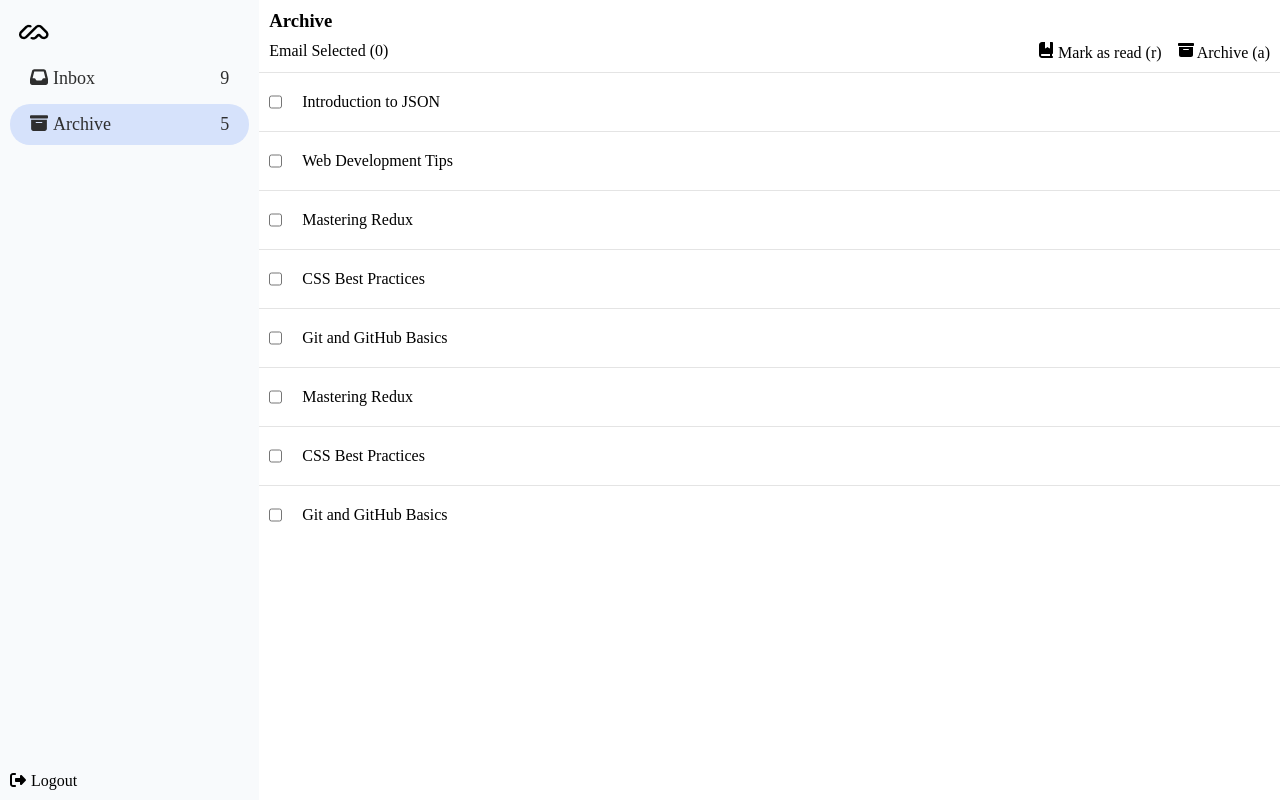
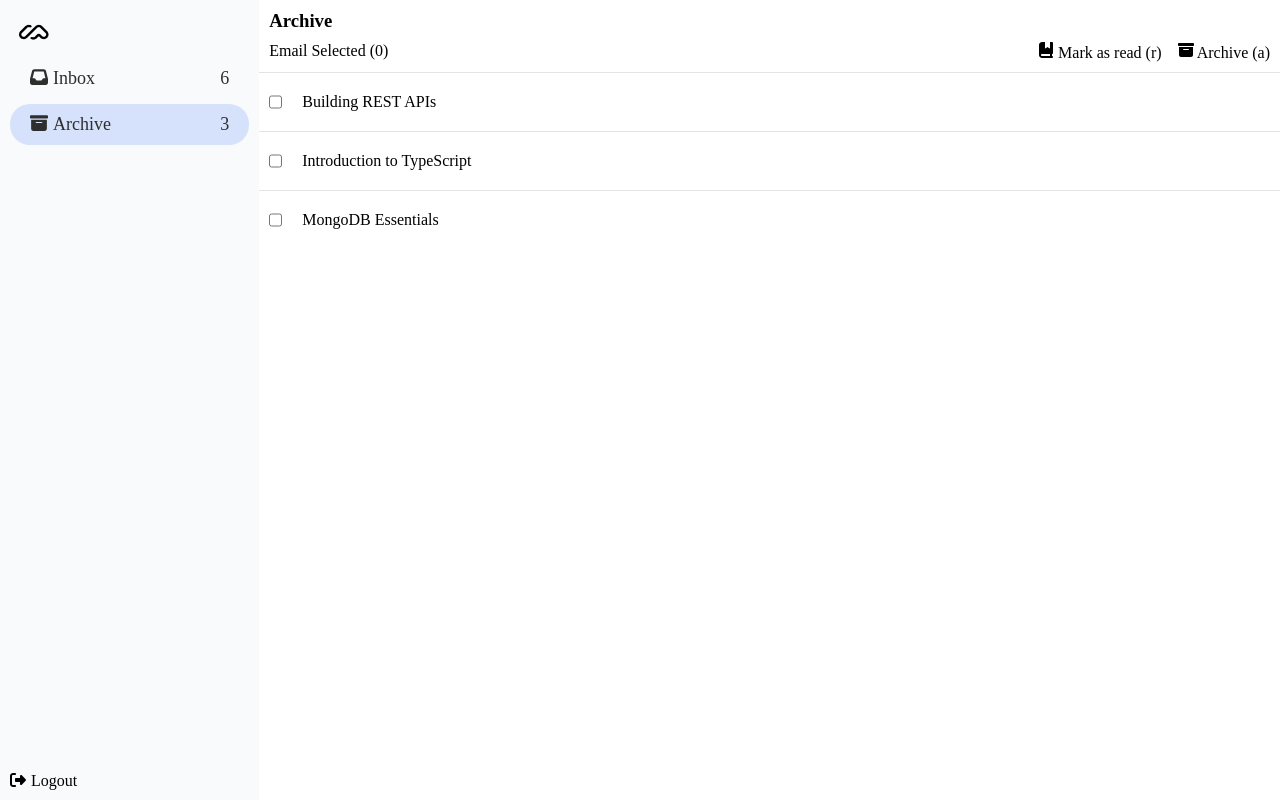
Before and after one commit to ashaansojib/non-ai-task, a Next.js app: page /archive in a window 1280 px wide. Built offline with nearby package versions, Linux system fonts and the light colour scheme.

Commit message:
implement redux and show data also select funct complete

```diff
--- a/app/archive/page.tsx
+++ b/app/archive/page.tsx
@@ -1,20 +1,17 @@
 "use client";
-import React, { useEffect, useState } from "react";
+import React, { useState } from "react";
 import EmailCard from "../components/EmailCard";
 import { Emails } from "@/global-interfaces";
 import { FaBookBookmark, FaBoxArchive } from "react-icons/fa6";
+import { useAllEmailsQuery } from "../redux/features/EmailsApi";
 
 const ArchivePage: React.FC = () => {
-  const [emails, setEmails] = useState<Emails[]>([]);
-  const [selectEmail, setSelectEmail] = useState<number>(0);
+  const { data: email = [], isLoading } = useAllEmailsQuery();
+  const filterArchive = email?.filter((item) => item.label === "archive");
+  const [selectEmail, setSelectEmail] = useState(0);
 
-  useEffect(() => {
-    fetch("/fake.json")
-      .then((res) => res.json())
-      .then((data) => setEmails(data));
-  }, []);
-  const handleSelect = (id: number) => {
-    setSelectEmail(selectEmail + id);
+  const handleSelect = (data: any) => {
+    setSelectEmail(data === true ? selectEmail + 1 : selectEmail - 1);
   };
 
   return (
@@ -23,14 +20,21 @@ const ArchivePage: React.FC = () => {
       <div className="content-header">
         <p>Email Selected ({selectEmail})</p>
         <div className="options">
-          <p><FaBookBookmark /> Mark as read (r)</p>
-          <p><FaBoxArchive /> Archive (a)</p>
+          <p>
+            <FaBookBookmark /> Mark as read (r)
+          </p>
+          <p>
+            <FaBoxArchive /> Archive (a)
+          </p>
         </div>
       </div>
-      {/* Render email list */}
-      {emails.map((item: Emails) => (
-        <EmailCard key={item.id} item={item} handleSelect={handleSelect} />
-      ))}
+      {isLoading ? (
+        <p>Loading</p>
+      ) : (
+        filterArchive.map((item: Emails) => (
+          <EmailCard key={item.id} item={item} handleSelect={handleSelect} />
+        ))
+      )}
     </div>
   );
 };
--- a/app/components/Aside.tsx
+++ b/app/components/Aside.tsx
@@ -3,10 +3,13 @@ import Link from "next/link";
 import { usePathname } from "next/navigation";
 import React from "react";
 import { FaBoxArchive, FaInbox, FaRightFromBracket } from "react-icons/fa6";
+import { useAllEmailsQuery } from "../redux/features/EmailsApi";
 
 const Aside = () => {
+  const {data: email = [], isLoading} = useAllEmailsQuery()
   const router = usePathname();
-  console.log(router);
+  const filterInbox = email?.filter( item => item.label === 'inbox');
+  const filterArchive = email?.filter( item => item.label === 'archive');
   return (
     <div className="sidebar-container">
       <div>
@@ -16,7 +19,7 @@ const Aside = () => {
             <FaInbox />
             Inbox
           </span>{" "}
-          <span>9</span>
+          <span>{filterInbox.length}</span>
         </Link>
         <Link
           className={`${router === "/archive" ? "active" : "default"}`}
@@ -26,7 +29,7 @@ const Aside = () => {
             <FaBoxArchive />
             Archive
           </span>{" "}
-          <span>5</span>
+          <span>{filterArchive.length}</span>
         </Link>
       </div>
       <p className="btn">
--- a/app/components/EmailCard.tsx
+++ b/app/components/EmailCard.tsx
@@ -3,7 +3,7 @@ import React, { useState } from "react";
 
 interface EmailCardProps {
   item: Emails;
-  handleSelect: (count: number) => void;
+  handleSelect: (data: any) => void;
 }
 
 const EmailCard: React.FC<EmailCardProps> = ({ item, handleSelect }) => {
@@ -16,15 +16,21 @@ const EmailCard: React.FC<EmailCardProps> = ({ item, handleSelect }) => {
   return (
     <>
       <div className="email-box">
-        <input onClick={()=>handleSelect(1)} type="checkbox" />
-        <p onClick={handleTogge} className="title">{title}</p>
+        <input
+          onClick={(e) => handleSelect((e.target as HTMLInputElement).checked)}
+          type="checkbox"
+        />
+
+        <p onClick={handleTogge} className="title">
+          {title}
+        </p>
       </div>
       <div className={`${showModal ? "modal-box" : "modal-box-toggle"}`}>
         <div onClick={handleTogge} className="full-bg"></div>
         <div className="details-box">
-        <div onClick={handleTogge} className="close-btn">
+          <div onClick={handleTogge} className="close-btn">
             <p>Close (Esc)</p>
-        </div>
+          </div>
           <h2>{title}</h2>
           <p>{description}</p>
           <span>{label}</span>
--- a/app/layout.tsx
+++ b/app/layout.tsx
@@ -2,6 +2,7 @@ import type { Metadata } from "next";
 import { Roboto_Slab } from "next/font/google";
 import "./globals.css";
 import Aside from "./components/Aside";
+import StoreProvider from "./redux/StoreProvider";
 
 const geistSans = Roboto_Slab({
   variable: "--font-geist-sans",
@@ -21,12 +22,14 @@ export default function RootLayout({
   return (
     <html lang="en">
       <body className={`${geistSans.variable}`}>
-        <div className="my-container">
-          <div className="sidebar">
-            <Aside />
+        <StoreProvider>
+          <div className="my-container">
+            <div className="sidebar">
+              <Aside />
+            </div>
+            <div className="main-content">{children}</div>
           </div>
-          <div className="main-content">{children}</div>
-        </div>
+        </StoreProvider>
       </body>
     </html>
   );
--- /dev/null
+++ b/app/redux/StoreProvider.tsx
@@ -0,0 +1,18 @@
+"use client";
+import { useRef } from "react";
+import { AppStore, makeStore } from "./store";
+import { Provider } from "react-redux";
+
+export default function StoreProvider({
+  children,
+}: {
+  children: React.ReactNode;
+}) {
+  const storeRef = useRef<AppStore | null>(null);
+
+  if (!storeRef.current) {
+    storeRef.current = makeStore();
+  }
+
+  return <Provider store={storeRef.current}>{children}</Provider>;
+}
--- /dev/null
+++ b/app/redux/features/EmailsApi.ts
@@ -0,0 +1,15 @@
+import { createApi, fetchBaseQuery } from "@reduxjs/toolkit/query/react";
+import { Emails } from "@/global-interfaces";
+
+export const emailApi = createApi({
+  reducerPath: "emailApi",
+  baseQuery: fetchBaseQuery({ baseUrl: "/" }),
+  endpoints: (builder) => ({
+    AllEmails: builder.query<Emails[], void>({
+      query: () => "inbox.json",
+    }),
+  }),
+});
+
+export const { useAllEmailsQuery } = emailApi;
+export default emailApi;
--- /dev/null
+++ b/app/redux/store.ts
@@ -0,0 +1,16 @@
+import { configureStore } from "@reduxjs/toolkit";
+import emailApi from "./features/EmailsApi";
+
+export const makeStore = () => {
+  return configureStore({
+    reducer: {
+      [emailApi.reducerPath]: emailApi.reducer,
+    },
+    middleware: (getDefaultMiddleware) =>
+      getDefaultMiddleware().concat([emailApi.middleware]),
+  });
+};
+
+export type AppStore = ReturnType<typeof makeStore>;
+export type RootState = ReturnType<AppStore["getState"]>;
+export type AppDispatch = AppStore["dispatch"];
--- a/package.json
+++ b/package.json
@@ -10,10 +10,12 @@
   },
   "dependencies": {
     "@heroicons/react": "^2.2.0",
+    "@reduxjs/toolkit": "^2.5.0",
     "next": "15.1.4",
     "react": "^19.0.0",
     "react-dom": "^19.0.0",
-    "react-icons": "^5.4.0"
+    "react-icons": "^5.4.0",
+    "react-redux": "^9.2.0"
   },
   "devDependencies": {
     "@eslint/eslintrc": "^3",
--- a/public/inbox.json
+++ b/public/inbox.json
@@ -25,7 +25,7 @@
       "title": "Building REST APIs",
       "description": "Learn how to create RESTful APIs from scratch.",
       "author": "Rachel Green",
-      "label": "inbox"
+      "label": "archive"
     },
     {
       "id": "10",
@@ -39,7 +39,7 @@
       "title": "Introduction to TypeScript",
       "description": "A beginner's guide to TypeScript for JavaScript developers.",
       "author": "Sophia Brown",
-      "label": "inbox"
+      "label": "archive"
     },
     {
       "id": "14",
@@ -53,7 +53,7 @@
       "title": "MongoDB Essentials",
       "description": "Learn the basics of working with MongoDB databases.",
       "author": "Isabella Martinez",
-      "label": "inbox"
+      "label": "archive"
     },
     {
       "id": "18",
```
Also changed, not shown: app/page.tsx (+15 -16 lines), global-interfaces.ts (+5 -5 lines), app/redux/features/SelectedSlice.tsx (added), 1 other file (tests, documents, lock files or other folders).
